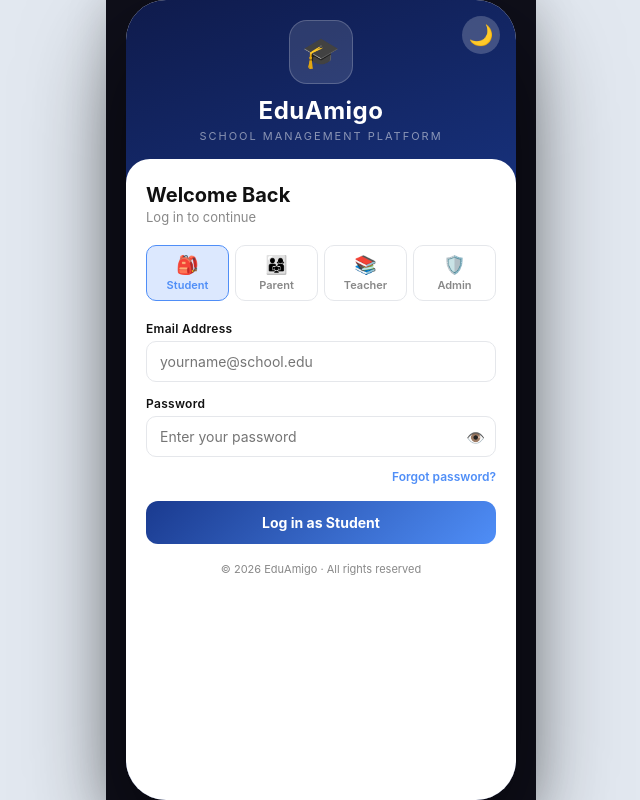
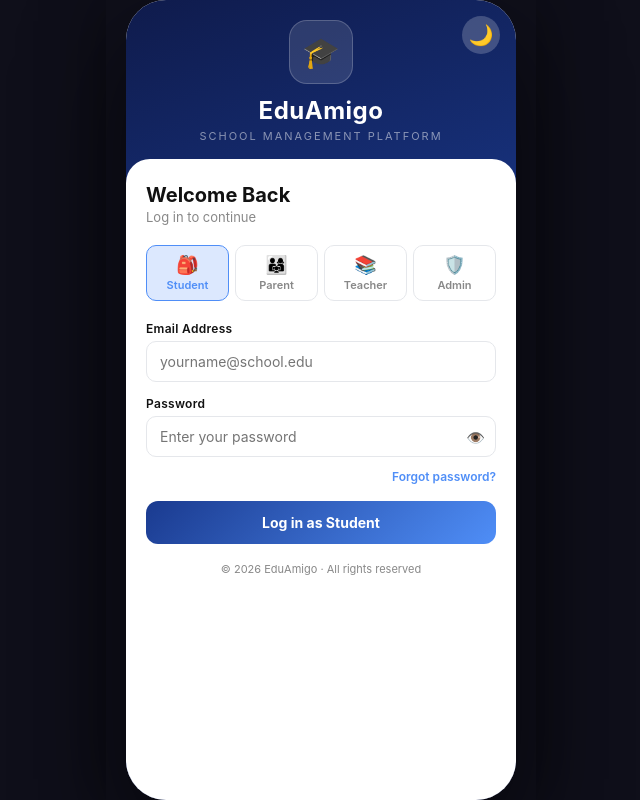
Before and after one commit to arihantrai33/eduamigo-frontend-, a React (Vite) app: page /login in a window 1280 px wide. Shown: the whole page, without its empty margins (319-959 px from the left). Built offline with nearby package versions, Linux system fonts and the light colour scheme.

Commit message:
feat: global CSS improvements, admin full-width fix, scrollbar, animations

```diff
--- a/src/App.jsx
+++ b/src/App.jsx
@@ -1,4 +1,5 @@
 import { BrowserRouter, Routes, Route, Navigate, useLocation } from 'react-router-dom'
+import { useEffect } from 'react'
 import { AuthProvider, useAuth } from './context/AuthContext'
 import Toast from './components/Toast'
 import Splash from './pages/Splash'
@@ -137,6 +138,14 @@ function AppRoutes() {
 }
 
 function AppLayout() {
+  const location2 = useLocation()
+  useEffect(() => {
+    if (location2.pathname.startsWith("/admin")) {
+      document.body.classList.add("admin-body")
+    } else {
+      document.body.classList.remove("admin-body")
+    }
+  }, [location2.pathname])
   const location = useLocation()
   const isAdmin = location.pathname.startsWith('/admin')
   if (isAdmin) {
--- a/src/index.css
+++ b/src/index.css
@@ -13,6 +13,7 @@ html { color-scheme: light only !important; }
 html {
   min-height: 100%;
   background: #f5f6fa;
+  scroll-behavior: smooth;
 }
 
 body {
@@ -21,6 +22,7 @@ body {
   font-family: 'Inter', 'Segoe UI', sans-serif;
   color: #111;
   -webkit-font-smoothing: antialiased;
+  -moz-osx-font-smoothing: grayscale;
 }
 
 input, button, select, textarea {
@@ -33,36 +35,67 @@ input, button, select, textarea {
   background: #f5f6fa;
 }
 
-/* Desktop — centered app shell */
+/* Mobile app shell — only for non-admin pages */
 @media (min-width: 768px) {
-  body {
+  body:not(.admin-body) {
     display: flex;
     justify-content: center;
-    background: #e2e8f0;
+    background: #0f0f1a;
   }
-  #root {
+  body:not(.admin-body) #root {
     max-width: 430px;
     min-height: 100vh;
-    box-shadow: 0 0 40px rgba(0,0,0,0.15);
+    box-shadow: 0 0 60px rgba(0,0,0,0.4);
+    border-radius: 0;
   }
 }
 
-/* Dark mode */
-[data-theme="dark"] html,
-[data-theme="dark"] body {
-  background: #0a0f1e;
+/* Admin full width */
+body.admin-body {
+  background: #F1F5F9 !important;
+  display: block !important;
+}
+body.admin-body #root {
+  max-width: 100% !important;
+  box-shadow: none !important;
 }
 
-[data-theme="dark"] #root {
-  background: #0f172a;
+/* Custom scrollbar */
+::-webkit-scrollbar {
+  width: 5px;
+  height: 5px;
+}
+::-webkit-scrollbar-track {
+  background: transparent;
+}
+::-webkit-scrollbar-thumb {
+  background: rgba(99,102,241,0.25);
+  border-radius: 10px;
+}
+::-webkit-scrollbar-thumb:hover {
+  background: rgba(99,102,241,0.5);
 }
 
-@media (min-width: 768px) {
-  [data-theme="dark"] body {
-    background: #060a14;
-  }
+/* Smooth transitions globally */
+* {
+  transition-property: background-color, border-color, color, box-shadow;
+  transition-duration: 0.15s;
+  transition-timing-function: ease;
 }
 
+/* Selection color */
+::selection {
+  background: rgba(99,102,241,0.2);
+  color: #4338CA;
+}
+
+/* Focus ring */
+:focus-visible {
+  outline: 2px solid #6366F1;
+  outline-offset: 2px;
+}
+
+/* CSS Variables */
 :root {
   --bg: #f5f6fa;
   --card: #ffffff;
@@ -73,8 +106,11 @@ input, button, select, textarea {
   --border: #e5e7eb;
   --nav: #ffffff;
   --input: #ffffff;
+  --primary: #6366F1;
+  --primary-light: #EEF2FF;
 }
 
+/* Dark mode */
 [data-theme="dark"] {
   --bg: #0f172a;
   --card: #1e293b;
@@ -87,20 +123,60 @@ input, button, select, textarea {
   --input: #162032;
 }
 
+[data-theme="dark"] html,
+[data-theme="dark"] body {
+  background: #0a0f1e;
+}
+[data-theme="dark"] #root {
+  background: #0f172a;
+}
 [data-theme="dark"] ::placeholder {
   color: rgba(255,255,255,0.4) !important;
 }
 
+/* Autofill */
 input:-webkit-autofill,
 input:-webkit-autofill:hover,
 input:-webkit-autofill:focus {
   -webkit-box-shadow: 0 0 0px 1000px #ffffff inset !important;
   -webkit-text-fill-color: #111 !important;
 }
-
 [data-theme="dark"] input:-webkit-autofill,
 [data-theme="dark"] input:-webkit-autofill:hover,
 [data-theme="dark"] input:-webkit-autofill:focus {
   -webkit-box-shadow: 0 0 0px 1000px #162032 inset !important;
   -webkit-text-fill-color: #f1f5f9 !important;
 }
+
+/* Page fade-in animation */
+@keyframes fadeInUp {
+  from { opacity: 0; transform: translateY(16px); }
+  to   { opacity: 1; transform: translateY(0); }
+}
+@keyframes fadeIn {
+  from { opacity: 0; }
+  to   { opacity: 1; }
+}
+@keyframes shimmer {
+  0%   { background-position: -200% 0; }
+  100% { background-position: 200% 0; }
+}
+@keyframes pulse-glow {
+  0%, 100% { box-shadow: 0 0 0 0 rgba(99,102,241,0.3); }
+  50%       { box-shadow: 0 0 0 8px rgba(99,102,241,0); }
+}
+
+.fade-in-up {
+  animation: fadeInUp 0.35s ease forwards;
+}
+.fade-in {
+  animation: fadeIn 0.25s ease forwards;
+}
+
+/* Skeleton shimmer */
+.skeleton {
+  background: linear-gradient(90deg, #f0f0f0 25%, #e0e0e0 50%, #f0f0f0 75%);
+  background-size: 200% 100%;
+  animation: shimmer 1.5s infinite;
+  border-radius: 8px;
+}
```
